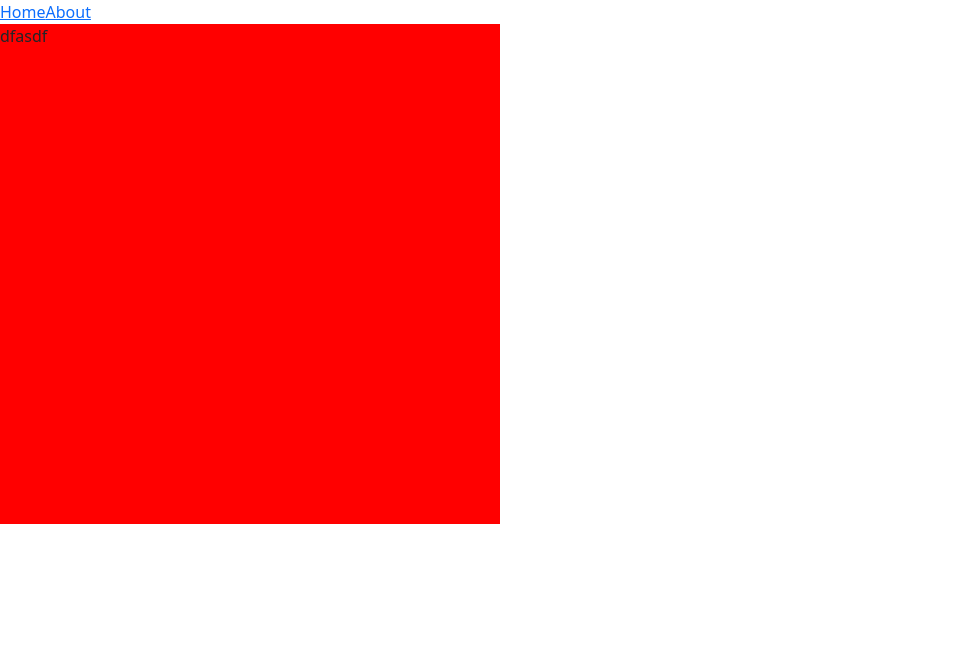
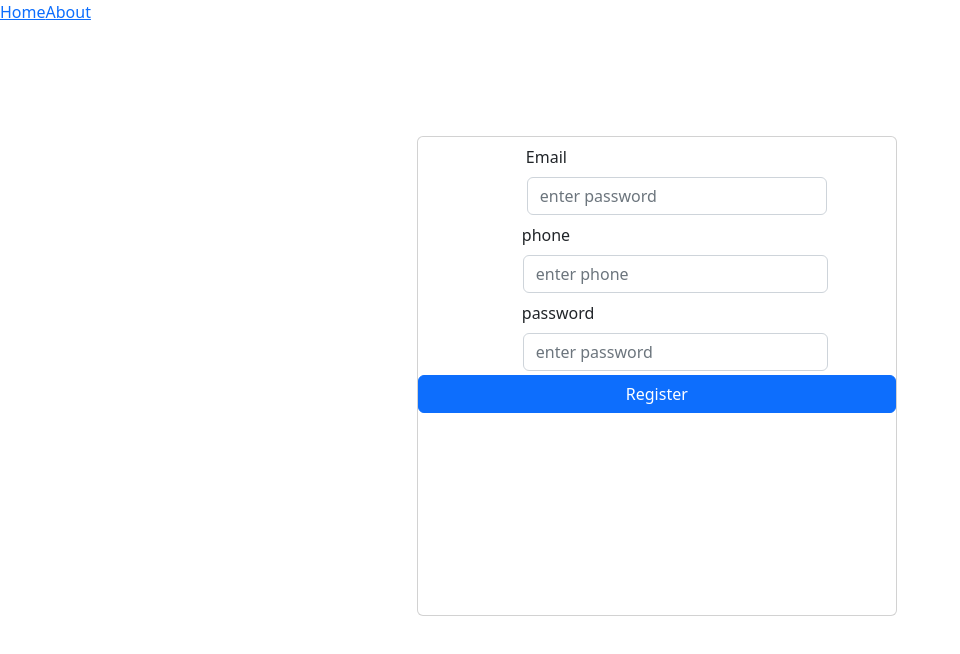
Before and after one commit to karanawate/wooden, a React (Create React App) app: page / in a window 1280 px wide. Shown: the top 654 px of the page, without its empty margins (0-960 px from the left). Built offline with nearby package versions, Linux system fonts and the light colour scheme.

Commit message:
inline css in git

```diff
--- a/src/App.js
+++ b/src/App.js
@@ -8,7 +8,6 @@ import TodoCreate from './pages/TodoCreate';
 import Navbar from './components/Layout/Navbar';
 import UserDetail from './pages/UserDetail';
 import AddAdmin from './pages/AddAdmin';
-import AddLogin from './pages/AddLogin';
 import {BrowserRouter as Router,Route,Routes,Link } from "react-router-dom";
 import '../node_modules/bootstrap/dist/css/bootstrap.min.css';
 import ReactModal from 'react-modal';
@@ -20,12 +19,12 @@ function App() {
           <Navbar />
           <Routes>
             <Route   path="/"           element={<Register/>} />
-            <Route   path="/home"       element={<Home/>} />
+            <Route   path="/home"                  element={<Home/>} />
             <Route   path="/user-detail/:id"       element={<UserDetail/>} />
-            <Route   path="/about"       element={<About/>} />
-            <Route   path="/dashbord"   element={<Dashbord/>} />
-            <Route   path="/add-admin"   element={<AddAdmin/>} />
-            <Route path="/add-login" element={<AddLogin/>} />
+            <Route   path="/about"                  element={<About/>} />
+            <Route   path="/dashbord"               element={<Dashbord/>} />
+            <Route   path="/add-admin"              element={<AddAdmin/>} />
+            <Route path="/login"                    element={<Login/>} />
           </Routes>
         </Router>
       </div>
--- a/src/pages/AddAdmin.js
+++ b/src/pages/AddAdmin.js
@@ -4,6 +4,7 @@ import React from "react";
 import * as Yup from 'yup';
 
 const AddAdmin = () =>{
+
         const formik  = useFormik({
             initialValues:{
                 password:'',
--- a/src/pages/AddLogin.js
+++ /dev/null
@@ -1,55 +0,0 @@
-import React from "react";
-import { useFormik } from "formik";
-import * as Yup from 'yup';
-const AddLogin = () =>{
-    const formik = useFormik({
-        initialValues:{
-            firstname:'',
-            lastname:''
-        },
-        validationSchema:Yup.object({
-            firstname:Yup.string('enter text')
-                       .max(10, "character must be 10 digits")
-                    .required('enter your firstname'),
-            password:Yup.string('enter password')
-                       .max(7,'must be 7 degits')
-                        .required('enter your password')
-        }),
-        onSubmit:(values) => {
-            console.log("form submit",values)
-        }
-
-    })
-
-
-    return <div>
-        <form onSubmit={formik.handleSubmit}>
-            <div>
-                <input
-                type="text"
-                name="firstname"
-                value={formik.values.firstname}
-                onChange={formik.handleChange}
-                onBlur = {formik.handleBlur}
-                placeholder="Enter firstname"
-                />
-                {formik.touched.firstname && formik.errors.firstname && <p style={{color:'red'}}>{formik.errors.firstname}</p>}
-            </div>
-
-            <div>
-                <input
-                type="text"
-                name="password"
-                value={formik.values.password}
-                onChange={formik.handleChange}
-                onBlur = {formik.handleBlur}
-                placeholder="Enter password"
-
-                />
-                {formik.touched.password && formik.errors.password && <p style={{color:'red'}}>{formik.errors.password}</p>}
-            </div>
-        </form>
-        <button type="submit"> Login</button>
-        </div>
-}
-export default AddLogin;
--- a/src/pages/Login.js
+++ b/src/pages/Login.js
@@ -1,6 +1,69 @@
+import React from "react";
+import { useFormik } from "formik";
+import * as Yup from 'yup';
+
 const Login = () =>{
-    return(
-        <div>login</div>
-    );
+    const loginBox ={
+        width:'30rem',
+        height:'15rem',
+        marginLeft:'30%',
+        marginTop:'10%',
+        backgroundColor:'#fff'
+
+    }
+
+    const formik = useFormik({
+        initialValues:{
+            firstname:'',
+            lastname:''
+        },
+        validationSchema:Yup.object({
+            email:Yup.string().max(10, "Character must be 10 digits").required('Enter your firstname'),
+            password:Yup.string('enter password').max(8,'must be 8 degits').required('Enter your password')
+        }),
+        onSubmit:(values) => {
+            console.log("form submit",values)
+        }
+
+    })
+
+
+    return <div>
+                <div className="container">
+                    <div className="card" style={loginBox}>
+                        <form onSubmit={formik.handleSubmit}>
+                            <div className="mb-2 m-1">
+                                <label className="form-label" style={{marginLeft:'100px'}}>Email</label>
+                                <input
+                                type="text"
+                                name="email"
+                                value={formik.values.email}
+                                onChange={formik.handleChange}
+                                onBlur = {formik.handleBlur}
+                                placeholder="Enter Email"
+                                className="form-control"
+                                style={{width:'65%', marginLeft:'101px'}}
+                                />
+                                {formik.touched.email && formik.errors.email && <p style={{color:'red'}}>{formik.errors.email}</p>}
+                            </div>
+                            <div>
+                                <label className="form-label" style={{marginLeft:'100px'}}>Password</label>
+                                <input
+                                type="text"
+                                name="password"
+                                value={formik.values.password}
+                                onChange={formik.handleChange}
+                                onBlur = {formik.handleBlur}
+                                placeholder="Enter Password"
+                                className="form-control"
+                                style={{width:'65%', marginLeft:'101px'}}
+                                />
+                                {formik.touched.password && formik.errors.password && <p style={{color:'red'}}>{formik.errors.password}</p>}
+                            </div>
+                        </form>
+                    <button  style={{marginLeft:'100px'}} className="btn btn-success w-50 mt-2" type="submit"> Login</button>
+                    </div>
+                </div>
+           </div>
 }
 export default Login;
--- a/src/pages/Register.js
+++ b/src/pages/Register.js
@@ -1,15 +1,105 @@
-import react from 'react';
+import axios from "axios";
+import { useFormik, yupToFormErrors } from "formik";
+import React from "react";
+import * as Yup from 'yup';
+
 const Register = () => {
-    const registerbox = {
-        width:'500px',
-        height:'500px',
-        backgroundColor:'red'
+    const registerbox ={
+        width:'30rem',
+        height:'30rem',
+        marginLeft:'30%',
+        marginTop:'10%',
+        backgroundColor:'#fff'
+
     }
+
+    const formik  = useFormik({
+        initialValues:{
+            password:'',
+            phone:'',
+            email:''
+        },
+
+        validationSchema:Yup.object({
+            password:Yup.string()
+                .max(5,"name must be 8 character")
+                .required('this field is required'),
+                email:Yup.string('this field is requred')
+                     .required('this field is requird'),
+            phone:Yup.string('this field is req')
+            .required('this field is required')
+        }),
+
+        onSubmit:async(values) => {
+            let data = values;
+                    await
+                    axios
+                    .post("http://127.0.0.1:8000/api/add-admin",{
+                        ...data
+                    })
+                    .then(res =>{
+                        console.log(res.data.data)
+                    })
+                    .catch(err =>{
+                        console.log(err)
+                    })
+        }
+
+
+
+    });
     return(
-        <div>
-            <div style={registerbox}>
-            dfasdf
-            </div>
+        <div className='container'>
+             <form onSubmit={formik.handleSubmit}>
+                    <div className='card' style={registerbox}>
+                        <div className="mb-1 m-2">
+                            <label htmlFor="exampleFormControlInput1" style={{marginLeft:'100px'}} className="form-label" >Email </label>
+                            <input
+                            type="email"
+                            name="email"
+                            className="form-control"
+                            id="exampleFormControlInput1"
+                            style={{width:'65%', marginLeft:'101px'}}
+                            onChange={formik.handleChange}
+                            value={formik.values.email}
+                            placeholder="enter password"
+                            onBlur={formik.handleBlur}
+                            />
+                        {formik.touched.email && formik.errors.email  && <p style={{color:'red'}}>{formik.errors.email}</p>}
+                        </div>
+                        <div className="mb-1 m-1">
+                            <label htmlFor="exampleFormControlInput1" style={{marginLeft:'100px'}} className="form-label" >phone</label>
+                            <input
+                            type="number"
+                            name="phone"
+                            className="form-control"
+                            id="exampleFormControlInput1"
+                            style={{width:'65%', marginLeft:'101px'}}
+                            onChange={formik.handleChange}
+                            value={formik.values.phone}
+                            placeholder="enter phone"
+                            onBlur={formik.handleBlur}
+                            />
+                        {formik.touched.phone && formik.errors.phone  && <p style={{color:'red'}}>{formik.errors.phone}</p>}
+                        </div>
+                        <div className="mb-1 m-1">
+                            <label htmlFor="exampleFormControlInput1" style={{marginLeft:'100px'}} className="form-label" >password</label>
+                            <input
+                            type="text"
+                            name="password"
+                            className="form-control"
+                            id="exampleFormControlInput1"
+                            style={{width:'65%', marginLeft:'101px'}}
+                            onChange={formik.handleChange}
+                            value={formik.values.password}
+                            placeholder="enter password"
+                            onBlur={formik.handleBlur}
+                            />
+                        {formik.touched.password && formik.errors.password  && <p style={{color:'red'}}>{formik.errors.password}</p>}
+                        </div>
+                    <input type="submit" value="Register" className='btn btn-primary' />
+                    </div>
+            </form>
         </div>
     );
 }
```
